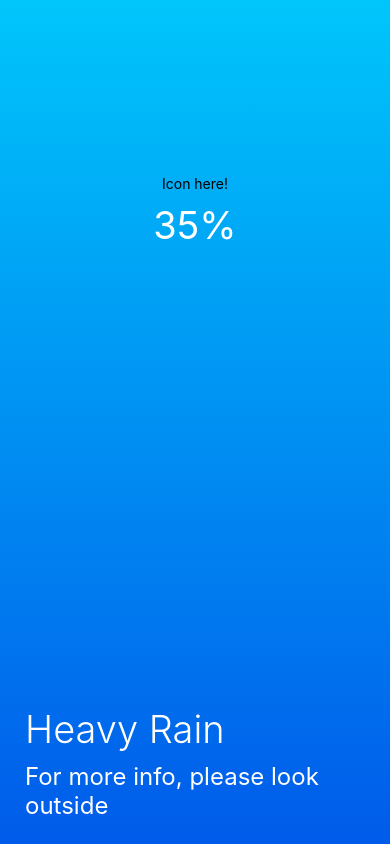
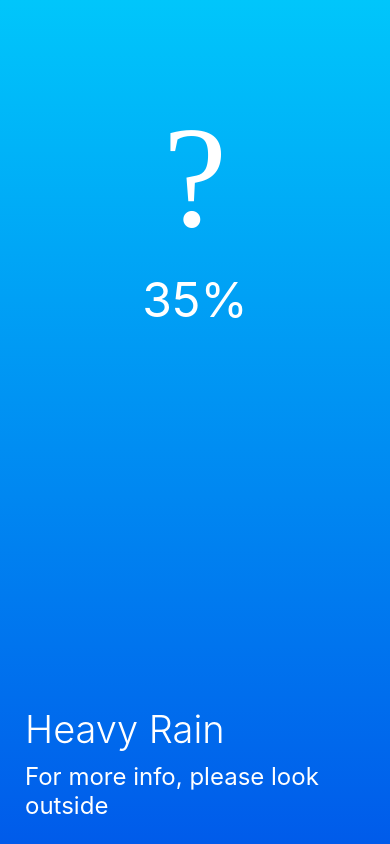
Before and after one commit to Jytang10/weather-react-native, a React Native app: screen / in a window 390 px wide. Built offline with nearby package versions, Linux system fonts and the light colour scheme.

Commit message:
Added ionicons

```diff
--- a/App.js
+++ b/App.js
@@ -1,5 +1,5 @@
 import React, { Component } from 'react';
-import { StyleSheet, Text, View } from 'react-native';
+import { StyleSheet, Text, View, StatusBar } from 'react-native';
 import Weather from "./Weather";
 
 export default class App extends React.Component {
@@ -10,6 +10,7 @@
     const { isLoaded } = this.state;
     return (
       <View style={styles.container}>
+        <StatusBar hidden="true"></StatusBar>
         {isLoaded ? (
           <Weather />
         ) : (
--- a/Weather.js
+++ b/Weather.js
@@ -1,13 +1,14 @@
 import React, { Component } from 'react';
 import { StyleSheet, Text, View } from 'react-native';
 import  { LinearGradient } from "expo-linear-gradient";
+import { Ionicons } from "@expo/vector-icons";
 
 export default class Weather extends Component {
   render() {
     return (
       <LinearGradient colors={["#00C6FB", "#005BEA"]} style={styles.container}>
         <View style={styles.upper}>
-          <Text>Icon here!</Text>
+          <Ionicons color="white" size={144} name={"ios-rainy"}></Ionicons>
           <Text style={styles.temp}>35%</Text>
         </View>
         <View style={styles.lower}>
@@ -27,9 +28,10 @@
     flex: 1,
     alignItems: "center",
     justifyContent: "center",
+    backgroundColor: "transparent"
   },
   temp: {
-    fontSize: 38,
+    fontSize: 48,
     backgroundColor: "transparent",
     color: "white",
     marginTop: 10
```
